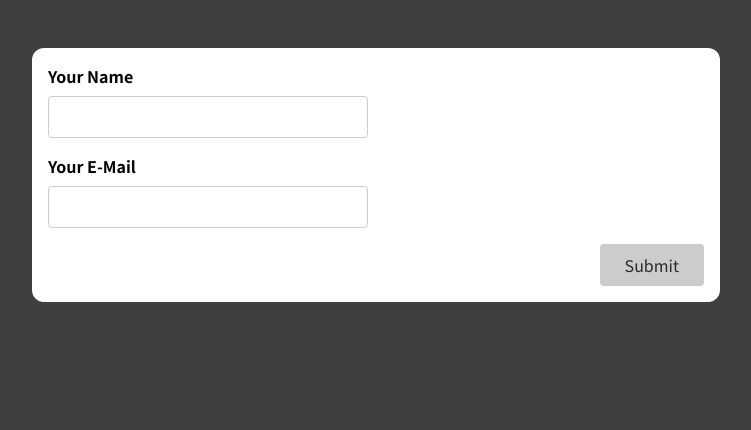
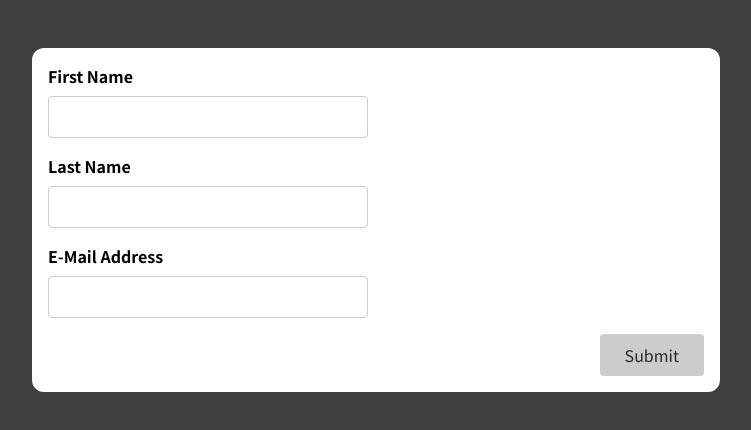
Before and after one commit to jjhay-bot/Form-Input-react-, a React (Create React App) app: page / in a window 1280 px wide. Shown: the top 430 px of the page, without its empty margins (264-1015 px from the left). Built offline with nearby package versions, Linux system fonts and the light colour scheme.

Commit message:
updated BasicForm => dynamic (3 inputs)

```diff
--- a/src/App.js
+++ b/src/App.js
@@ -1,9 +1,10 @@
 import SimpleInput from './components/SimpleInput';
+import BasicForm from './components/BasicForm';
 
 function App() {
   return (
     <div className="app">
-      <SimpleInput />
+      <BasicForm />
     </div>
   );
 }
--- a/src/components/BasicForm.js
+++ b/src/components/BasicForm.js
@@ -1,22 +1,104 @@
+import useInput from '../hooks/use-input';
+
+const isNotEmpty = (value) => value.trim() !== ''
+
 const BasicForm = (props) => {
+  const {
+    value: firstNameValue,
+    isValid: firstNameIsValid,
+    hasError: firstNameHasError,
+    valueChangeHandler: firstNameChangeHandler,
+    inputBlurHandler: firstNameBlurHandler,
+    reset: resetFirstName,
+  } = useInput(isNotEmpty);
+
+  const {
+    value: lastNameValue,
+    isValid: lastNameIsValid,
+    hasError: lastNameHasError,
+    valueChangeHandler: lastNameChangeHandler,
+    inputBlurHandler: lastNameBlurHandler,
+    reset: resetLastName,
+  } = useInput(isNotEmpty);
+
+  const {
+    value: emailValue,
+    isValid: emailIsValid,
+    hasError: emailHasError,
+    valueChangeHandler: emailChangedHandler,
+    inputBlurHandler: emailBlurHandler,
+    reset: resetEmail,
+  } = useInput(isNotEmpty);
+
+  let formIsValid = false;
+
+  if (firstNameIsValid && lastNameIsValid && emailIsValid) {
+    formIsValid = true;
+  }
+
+  const SubmitHandler = (event) => {
+    event.preventDefault();
+
+    if (!formIsValid) {
+      return;
+    }
+
+    console.log('Submitted');
+    console.log(firstNameValue, lastNameValue, emailValue);
+
+    resetFirstName();
+    resetLastName();
+    resetEmail();
+  };
+
+  const firstNameClasses = firstNameValue ? 'form-control invalid' : 'form-control';
+  const lastNametClasses = lastNameValue ? 'form-control invalid' : 'form-control';
+  const emailClasses = emailValue ? 'form-control invalid' : 'form-control';
+
   return (
-    <form>
-      <div className='control-group'>
-        <div className='form-control'>
+    <form onSubmit={SubmitHandler}>
+      <div >
+        <div className={firstNameClasses}>
           <label htmlFor='name'>First Name</label>
-          <input type='text' id='name' />
+          <input
+            type='text'
+            id='name'
+            onChange={firstNameChangeHandler}
+            onBlur={firstNameBlurHandler}
+            value={firstNameValue}
+          />
+          {firstNameHasError && <p className='error-text'>Please enter a first name.</p>}
         </div>
-        <div className='form-control'>
+
+        <div className={lastNametClasses}>
           <label htmlFor='name'>Last Name</label>
-          <input type='text' id='name' />
+          <input
+            type='text'
+            id='name'
+            onChange={lastNameChangeHandler}
+            onBlur={lastNameBlurHandler}
+            value={lastNameValue}
+          />
+          {lastNameHasError && <p className='error-text'>Please enter a last name.</p>}
+
         </div>
       </div>
-      <div className='form-control'>
+
+      <div className={emailClasses}>
         <label htmlFor='name'>E-Mail Address</label>
-        <input type='text' id='name' />
+        <input
+            type='text'
+            id='name'
+            onChange={emailChangedHandler}
+            onBlur={emailBlurHandler}
+            value={emailValue}
+          />
+          {emailHasError && <p className='error-text'>Please enter valid email.</p>}
+
       </div>
+
       <div className='form-actions'>
-        <button>Submit</button>
+        <button disabled={!formIsValid} >Submit</button>
       </div>
     </form>
   );
```
Also changed, not shown: 2 other files (tests, documents, lock files or other folders).
